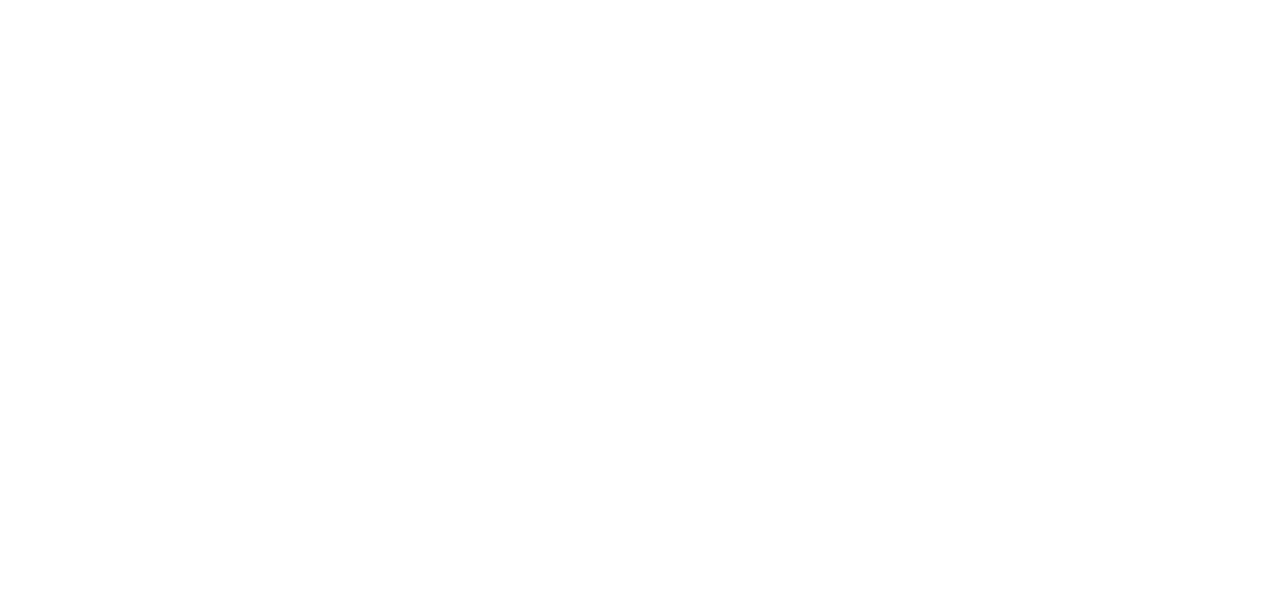
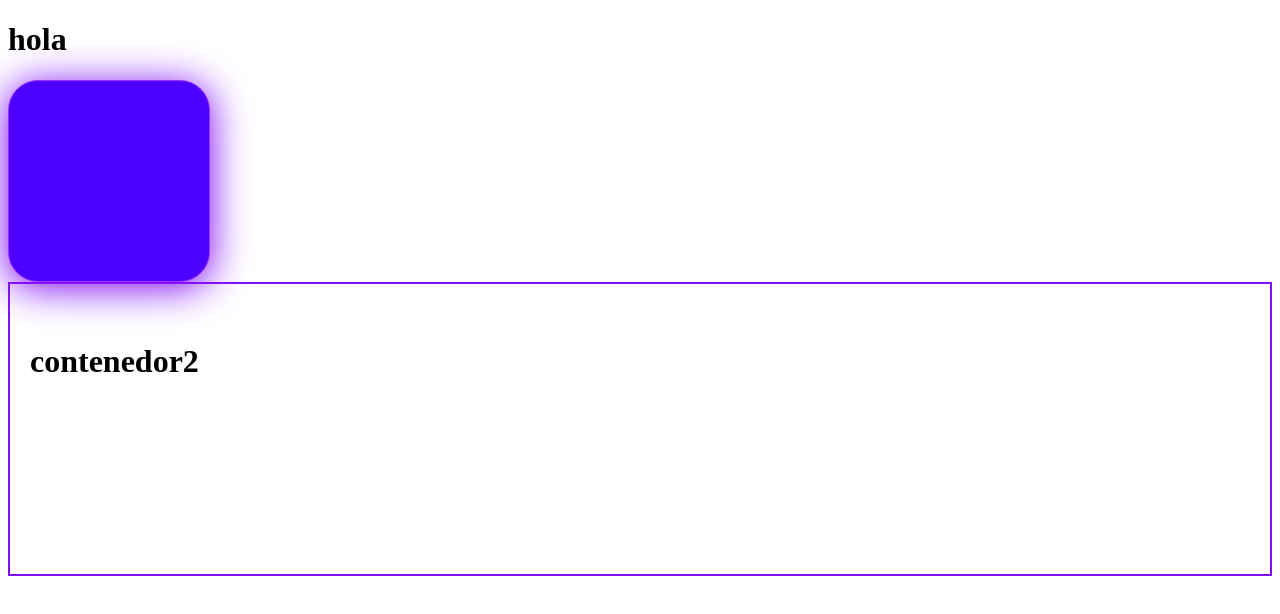
Before and after one commit to moonhuntercode/dragAndDrop, a plain HTML site: page index.html in a window 1280 px wide. Drawn offline with Linux system fonts and the light colour scheme.

Commit message:
Dragging box in another container inside another div

```diff
--- /dev/null
+++ b/DragAndDrop1.js
@@ -0,0 +1,27 @@
+const caja1=document.querySelector('#caja1');
+// caja1.addEventListener('dragstart',e=>{
+//     console.log("Drag Start");
+// });
+// caja1.addEventListener('dragend',e=>{
+//     console.log("Drag End");
+// });
+// caja1.addEventListener('drag',e=>{
+//     console.log("Drag");
+// });
+
+const contenedor0=document.querySelector('#contenedor2');
+contenedor0.addEventListener('dragenter',e=>{
+    console.log('drag Enter');
+});
+contenedor0.addEventListener('dragleave',e=>{
+    console.log('drag leave');
+});
+contenedor0.addEventListener('dragover',e=>{
+    e.preventDefault();
+    console.log('drag over');
+});
+contenedor0.addEventListener('drop',e=>{
+
+    console.log('drop');
+    contenedor0.appendChild(caja1);
+});
--- a/index.html
+++ b/index.html
@@ -8,6 +8,16 @@
     <link rel="stylesheet" href="./styles.css">
 </head>
 <body>
+    <h1>hola</h1>
+    <div id="caja1" draggable="true" >
+
+    </div>
+    <div id="contenedor2" >
+        <br>
+        <h1>contenedor2</h1>
+    </div>
+
+    <script src="./DragAndDrop1.js"></script>
 
 </body>
 </html>
--- a/styles.css
+++ b/styles.css
@@ -0,0 +1,14 @@
+#caja1{
+    width: 200px;
+    height: 200px;
+    background-color: rgb(76, 0, 255);
+    border: 1px solid rgb(162, 49, 255);
+    border-radius: 30px;
+    box-shadow: 0px 5px 38px 2px #830ff8;
+    color: white;
+}
+#contenedor2{
+    padding: 20px;
+    border:2px solid #830ff8;
+    height: 250px;
+}
```
Also changed, not shown: app1.js (deleted).
